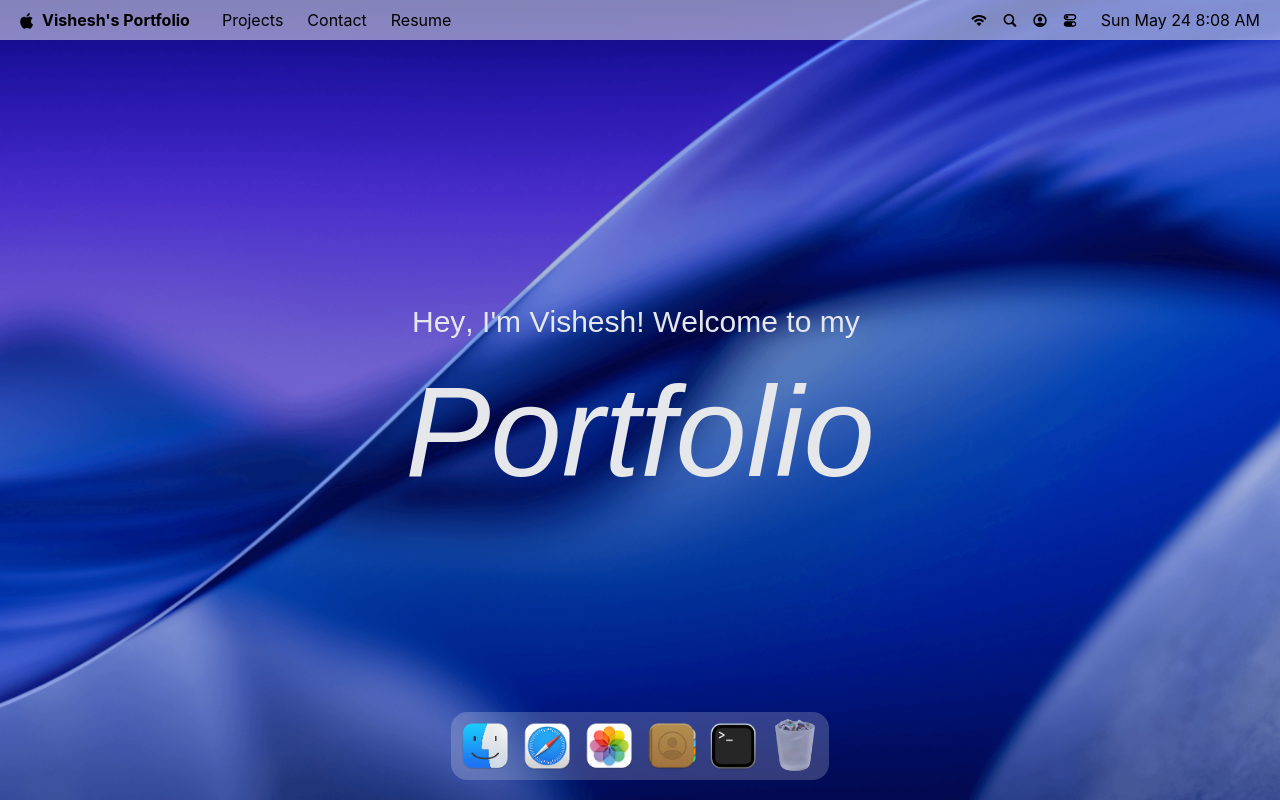
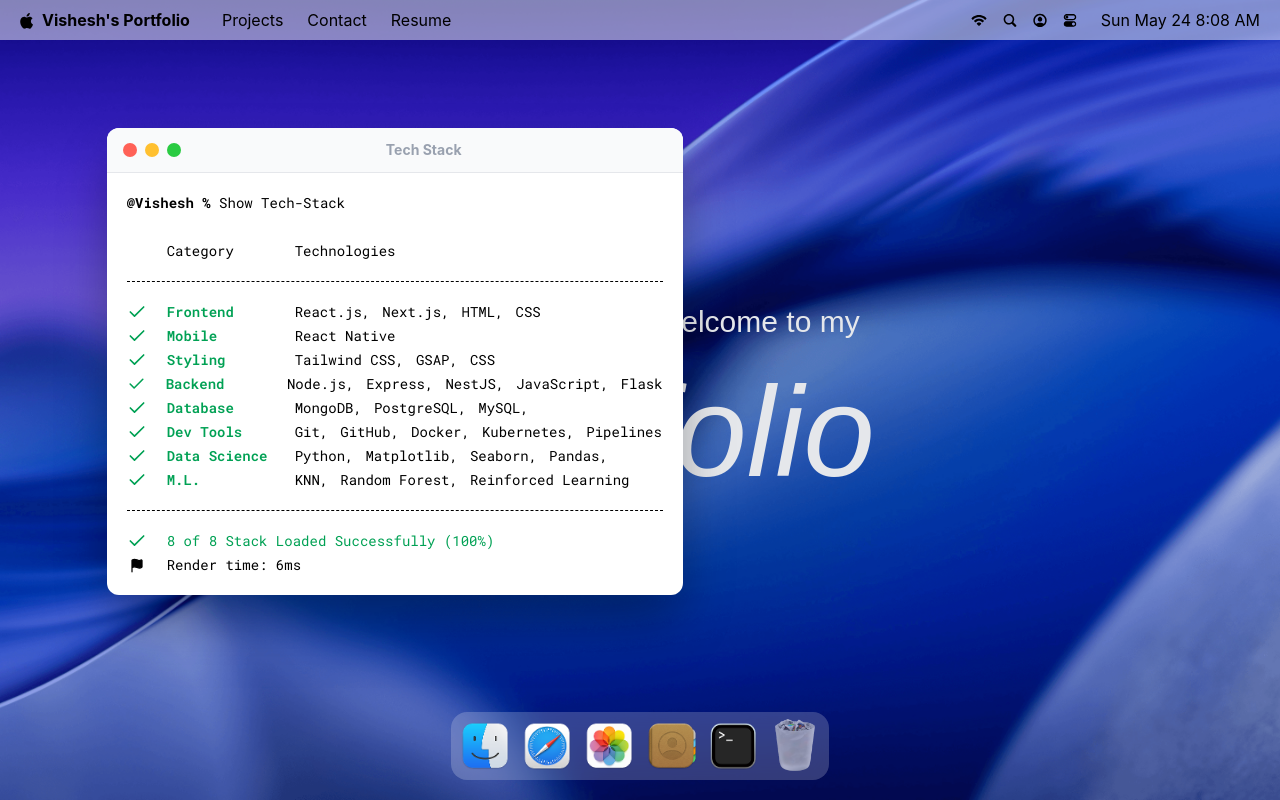
Before and after one commit to visheshsriv23/Vishesh-Portfolio, a React (Vite) app: page / in a window 1280 px wide. Both pictures are taken after a click on the button 733 px from the left and 746 px from the top of the page. Built offline with nearby package versions, Linux system fonts and the light colour scheme; a web font is replaced by a local one.

Commit message:
implement hoc & add first window -terminal

```diff
--- a/package.json
+++ b/package.json
@@ -14,11 +14,13 @@
     "@tailwindcss/vite": "^4.3.0",
     "dayjs": "^1.11.20",
     "gsap": "^3.15.0",
+    "immer": "^11.1.8",
     "lucide-react": "^1.16.0",
     "react": "^19.2.6",
     "react-dom": "^19.2.6",
     "react-tooltip": "^6.0.4",
-    "tailwindcss": "^4.3.0"
+    "tailwindcss": "^4.3.0",
+    "zustand": "^5.0.13"
   },
   "devDependencies": {
     "@eslint/js": "^10.0.1",
--- a/src/App.jsx
+++ b/src/App.jsx
@@ -2,6 +2,11 @@
 import Navbar from "#components/Navbar.jsx"
 import Welcome from "#components/Welcome.jsx"
 import Dock from "#components/Dock.jsx"
+import { Draggable } from "gsap/Draggable";
+import gsap from "gsap";
+import { Terminal } from "#windows/index.js"
+
+gsap.registerPlugin(Draggable);
 
 function App() {
 
@@ -10,6 +15,7 @@
       <Navbar />
       <Welcome />
       <Dock />
+      <Terminal />
     </>
   )
 }
--- a/src/components/Dock.jsx
+++ b/src/components/Dock.jsx
@@ -4,9 +4,11 @@
 import { dockApps } from "#constants/index.js";
 import gsap from "gsap";
 import { useGSAP } from "@gsap/react"
+import useWindowStore from "#store/window.js";
 
 const Dock = () => {
 	const dockRef = useRef(null);
+	const { openWindow, closeWindow, windows } = useWindowStore();
 
 	useGSAP(() => {
 		const dock = dockRef.current;
@@ -49,7 +51,22 @@
 	}, []);
 
 	const toggleApp = (app) => {
+		if(!app.canOpen) return;
 
+		const window = windows[app.id];
+
+		if(!window) {
+			console.error(`Window not found for app: ${app.id}`);
+			return;
+		}
+
+		if(window.isOpen) {
+			closeWindow(app.id);
+		}
+		else{
+			openWindow(app.id);
+		}
+		console.log(windows);
 	}
 
 	return (
--- /dev/null
+++ b/src/components/WindowControls.jsx
@@ -0,0 +1,14 @@
+import React from 'react'
+import useWindowStore from "#store/window.js";
+
+const WindowControls = ({ target }) => {
+	const { closeWindow } = useWindowStore();
+	return <div id="window-controls">
+		<div className="close" onClick={() => closeWindow(target)} />
+		<div className="minimize" />
+		<div className="maximize" />
+
+	</div>
+};
+
+export default WindowControls
--- a/src/constants/index.js
+++ b/src/constants/index.js
@@ -102,7 +102,7 @@
 const techStack = [
   {
     category: "Frontend",
-    items: ["React.js", "Next.js", "HTML", "CSS"],
+    items: ["React.js,", "Next.js,", "HTML,", "CSS"],
   },
   {
     category: "Mobile",
@@ -110,27 +110,27 @@
   },
   {
     category: "Styling",
-    items: ["Tailwind CSS", "GSAP", "CSS"],
+    items: ["Tailwind CSS,", "GSAP,", "CSS"],
   },
   {
     category: "Backend",
-    items: ["Node.js", "Express", "NestJS", "JavaScript", "Flask"],
+    items: ["Node.js,", "Express,", "NestJS,", "JavaScript,", "Flask"],
   },
   {
     category: "Database",
-    items: ["MongoDB", "PostgreSQL", "MySQL"],
+    items: ["MongoDB,", "PostgreSQL,", "MySQL,"],
   },
   {
     category: "Dev Tools",
-    items: ["Git", "GitHub", "Docker","Kubernetes", "CI/CD Pipelines"],
+    items: ["Git,", "GitHub,", "Docker,","Kubernetes,", "Pipelines"],
   },
   {
     category: "Data Science",
-    items: ["Python", "Matplotlib", "Seaborn", "Pandas"],
+    items: ["Python,", "Matplotlib,", "Seaborn,", "Pandas,"],
   },
   {
-    category: "Machine Learning",
-    items: ["KNN", "Random Forest", "Linear,Logistic Regression", "Reinforced Learning"],
+    category: "M.L.",
+    items: ["KNN,", "Random Forest,", "Reinforced Learning"],
   },
 ];
 
--- /dev/null
+++ b/src/hoc/WindowWrapper.jsx
@@ -0,0 +1,57 @@
+import React from 'react'
+import useWindowStore from "#store/window.js";
+import { useLayoutEffect, useRef } from "react";
+import gsap from "gsap";
+import { useGSAP } from "@gsap/react"
+import { Draggable } from "gsap/Draggable";
+
+
+const WindowWrapper = (Component, windowKey) => {
+	const wrapped = (props) => {
+		const { focusWindow, windows } = useWindowStore();
+		const { isOpen, zIndex } = windows[windowKey];
+		const ref = useRef(null);
+
+		useGSAP(() => {
+			const el = ref.current;
+			if(!el || !isOpen) return;
+
+			el.style.display = 'block';
+
+			gsap.fromTo(
+				el,
+				{ scale: 0.8, opacity: 0, y: 40},
+				{ scale: 1, opacity: 1, y: 0, duration: 0.4, ease: "power3.out"},
+				);
+		}, [isOpen]);
+
+		useGSAP(() => {
+			const el = ref.current;
+			if(!el) return;
+
+			const [instance] = Draggable.create(el, { onPress: () => focusWindow(windowKey) });
+			return () => instance.kill();
+		}, [])
+
+		useLayoutEffect(() => {
+			const el = ref.current;
+			if(!el) return;
+			el.style.display = isOpen ? "block" : "none";
+		}, [isOpen]);
+
+		return (
+			<section
+				id={windowKey}
+				ref={ref}
+				style={{ zIndex }}
+				className="absolute"
+			>
+				<Component {...props}/>
+			</section>
+		);
+	};
+	wrapped.displayName = `WindowWrapper(${Component.displayName || Component.name || "Component"})`
+	return wrapped;
+}
+
+export default WindowWrapper
--- /dev/null
+++ b/src/store/window.js
@@ -0,0 +1,29 @@
+import { create } from 'zustand';
+import { immer } from 'zustand/middleware/immer';
+import { WINDOW_CONFIG, INITIAL_Z_INDEX } from "#constants/index.js";
+
+const useWindowStore = create(immer((set) => ({
+	windows: WINDOW_CONFIG,
+	nextZIndex : INITIAL_Z_INDEX + 1,
+	openWindow: (windowKey, data = null) => set((state) => {
+		const win = state.windows[windowKey];
+		if(!win) return;
+		win.isOpen = true;
+		win.zIndex = state.nextZIndex;
+		win.data = data ?? win.data;
+		state.nextZIndex++;
+	}),
+	closeWindow: (windowKey) => set((state) => {
+		const win = state.windows[windowKey];
+		if(!win) return;
+		win.isOpen = false;
+		win.zIndex = INITIAL_Z_INDEX;
+		win.data = null;
+	}),
+	focusWindow: (windowKey) => set((state) => {
+		const win = state.windows[windowKey];
+		win.zIndex = state.nextZIndex++;
+	}),
+})),
+);
+export default useWindowStore;
--- /dev/null
+++ b/src/windows/Terminal.jsx
@@ -0,0 +1,54 @@
+import React from 'react'
+import WindowWrapper from "#hoc/WindowWrapper.jsx"
+import { techStack } from "#constants/index.js"
+import { Check, Flag } from 'lucide-react'
+import WindowControls from "#components/WindowControls.jsx"
+
+const Terminal = () => {
+	return (
+		<>
+			<div id="window-header">
+				<WindowControls target="terminal" />
+				<h2>Tech Stack</h2>
+			</div>
+			<div className="techstack">
+				<p>
+					<span className="font-bold">@Vishesh % </span>
+					Show Tech-Stack
+				</p>
+				<div className="label">
+					<p className="w-32">Category</p>
+					<p>Technologies</p>
+				</div>
+				<ul className="content">
+					{techStack.map(({ category, items }) => (
+						<li key={category} className="flex items-center">
+							<Check className="check" size={20} />
+							<h3>{category}</h3>
+							<ul>
+								{items.map((item, i) => (
+									<li key={i}>
+										{item}
+									</li>
+								))}
+							</ul>
+						</li>
+						))}
+				</ul>
+				<div className="footnote">
+					<p>
+						<Check size={20} /> 8 of 8 Stack Loaded Successfully (100%)
+					</p>
+					<p className="text-black">
+						<Flag size={15} fill="black" />
+						Render time: 6ms
+					</p>
+				</div>
+			</div>
+		</>
+	);
+};
+
+const TerminalWindow = WindowWrapper(Terminal, 'terminal');
+
+export default TerminalWindow;
--- /dev/null
+++ b/src/windows/index.js
@@ -0,0 +1,3 @@
+import Terminal from "#windows/Terminal.jsx";
+
+export { Terminal }
```
Also changed, not shown: 1 other file (tests, documents, lock files or other folders).
